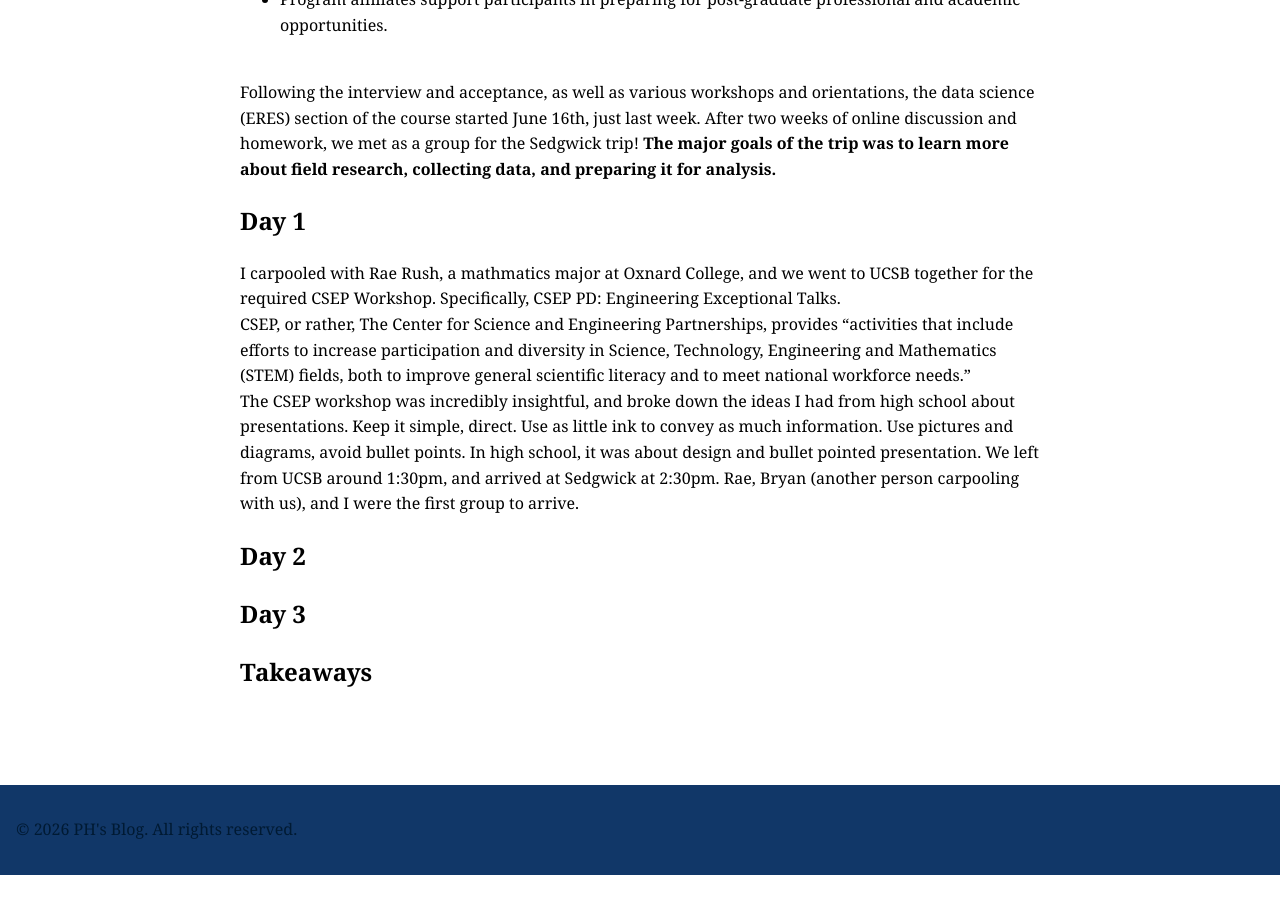
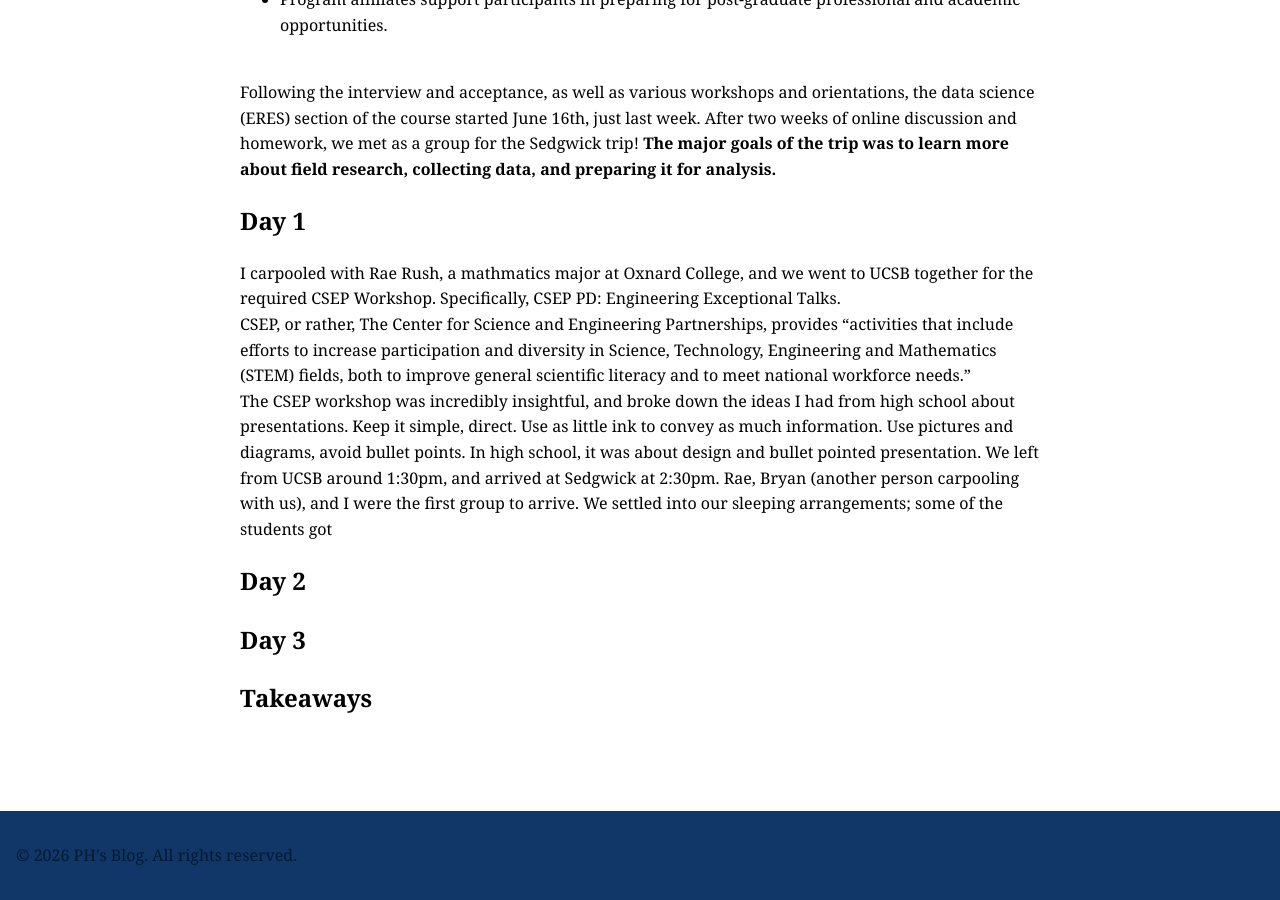
Before and after one commit to CaptainSapphire/PH-s-Blog, a Jekyll site: the page built from _posts/2026-06-30-Research in Sedgwick.md, in a window 1280 px wide and 900 px high, scrolled down 743 px. Built offline with Jekyll 4.4.1, drawn with Linux system fonts in a browser that asks for light colours; our own code applies the rules of GitHub Pages for plain Markdown files; before the commit the page ends 1618 px from its top, so only the background shows below that.

Commit message:
Update 2026-06-30-Research in Sedgwick.md

```diff
--- a/_posts/2026-06-30-Research in Sedgwick.md
+++ b/_posts/2026-06-30-Research in Sedgwick.md
@@ -16,7 +16,7 @@
 I carpooled with Rae Rush, a mathmatics major at Oxnard College, and we went to UCSB together for the required CSEP Workshop. Specifically, CSEP PD: Engineering Exceptional Talks. <br>
 CSEP, or rather, The Center for Science and Engineering Partnerships, provides "activities that include efforts to increase participation and diversity in Science, Technology, Engineering and Mathematics (STEM) fields, both to improve general scientific literacy and to meet national workforce needs."
 <br>
-The CSEP workshop was incredibly insightful, and broke down the ideas I had from high school about presentations. Keep it simple, direct. Use as little ink to convey as much information. Use pictures and diagrams, avoid bullet points. In high school, it was about design and bullet pointed presentation. We left from UCSB around 1:30pm, and arrived at Sedgwick at 2:30pm. Rae, Bryan (another person carpooling with us), and I were the first group to arrive.
+The CSEP workshop was incredibly insightful, and broke down the ideas I had from high school about presentations. Keep it simple, direct. Use as little ink to convey as much information. Use pictures and diagrams, avoid bullet points. In high school, it was about design and bullet pointed presentation. We left from UCSB around 1:30pm, and arrived at Sedgwick at 2:30pm. Rae, Bryan (another person carpooling with us), and I were the first group to arrive. We settled into our sleeping arrangements; some of the students got
 
 ## Day 2
 
```
